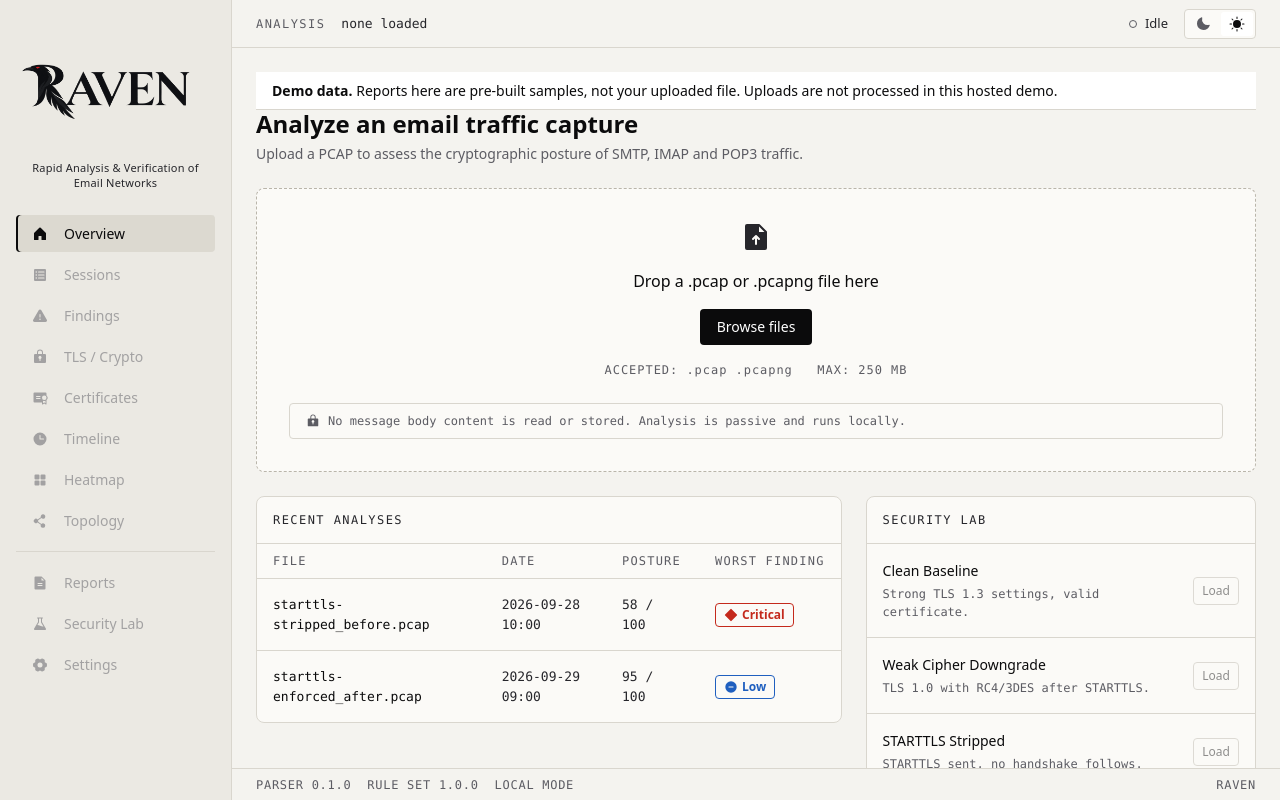
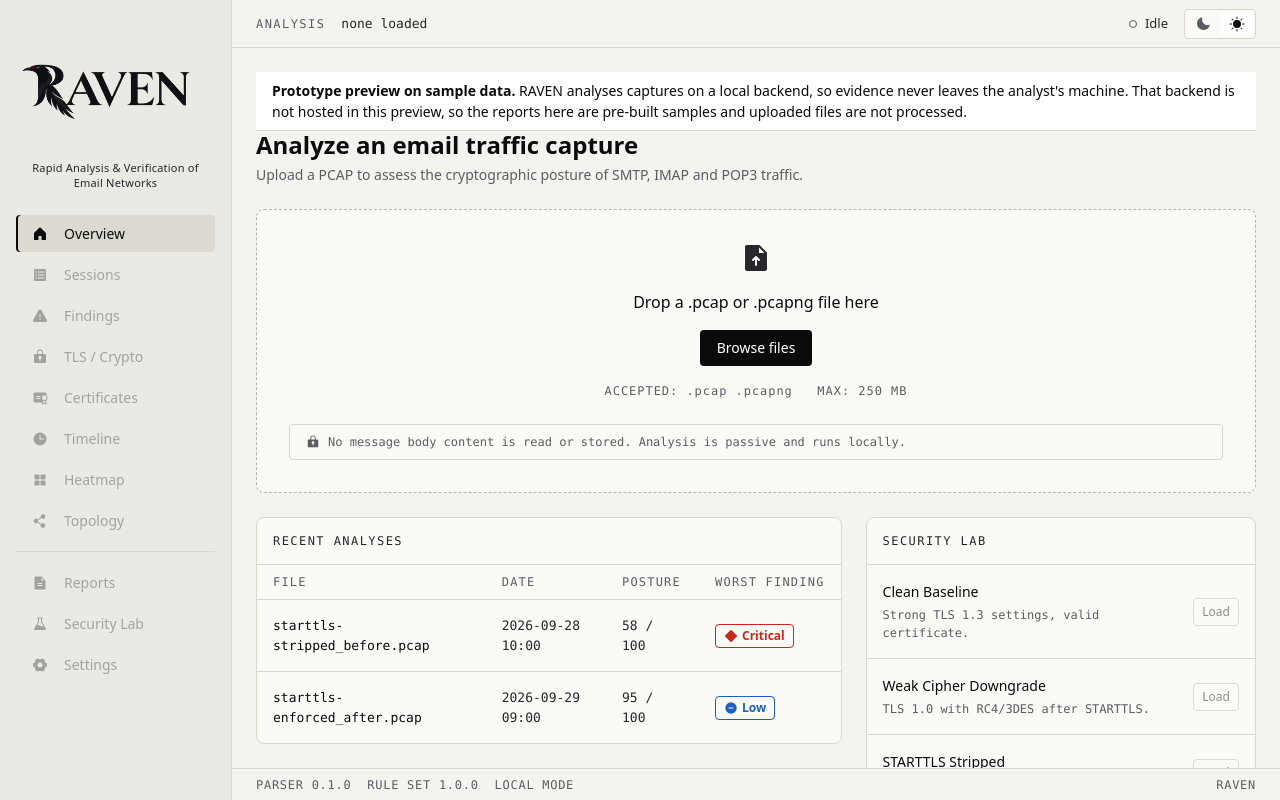
Before and after one commit to UCcodez/RAVEN, a React (Vite) app in the folder frontend/: page / in a window 1280 px wide. Built offline with nearby package versions, Linux system fonts and the light colour scheme; no server answers.

Commit message:
Update DemoBanner.jsx

```diff
--- a/frontend/src/components/ui/DemoBanner.jsx
+++ b/frontend/src/components/ui/DemoBanner.jsx
@@ -11,7 +11,9 @@
         color: "var(--text-primary)",
       }}
     >
-      <strong>Demo data.</strong> Reports here are pre-built samples, not your uploaded file. Uploads are not processed in this hosted demo.
+      <strong>Prototype preview on sample data.</strong> RAVEN analyses captures on a local backend, so evidence never
+      leaves the analyst's machine. That backend is not hosted in this preview, so the reports here are pre-built
+      samples and uploaded files are not processed.
     </p>
   );
 }
```
